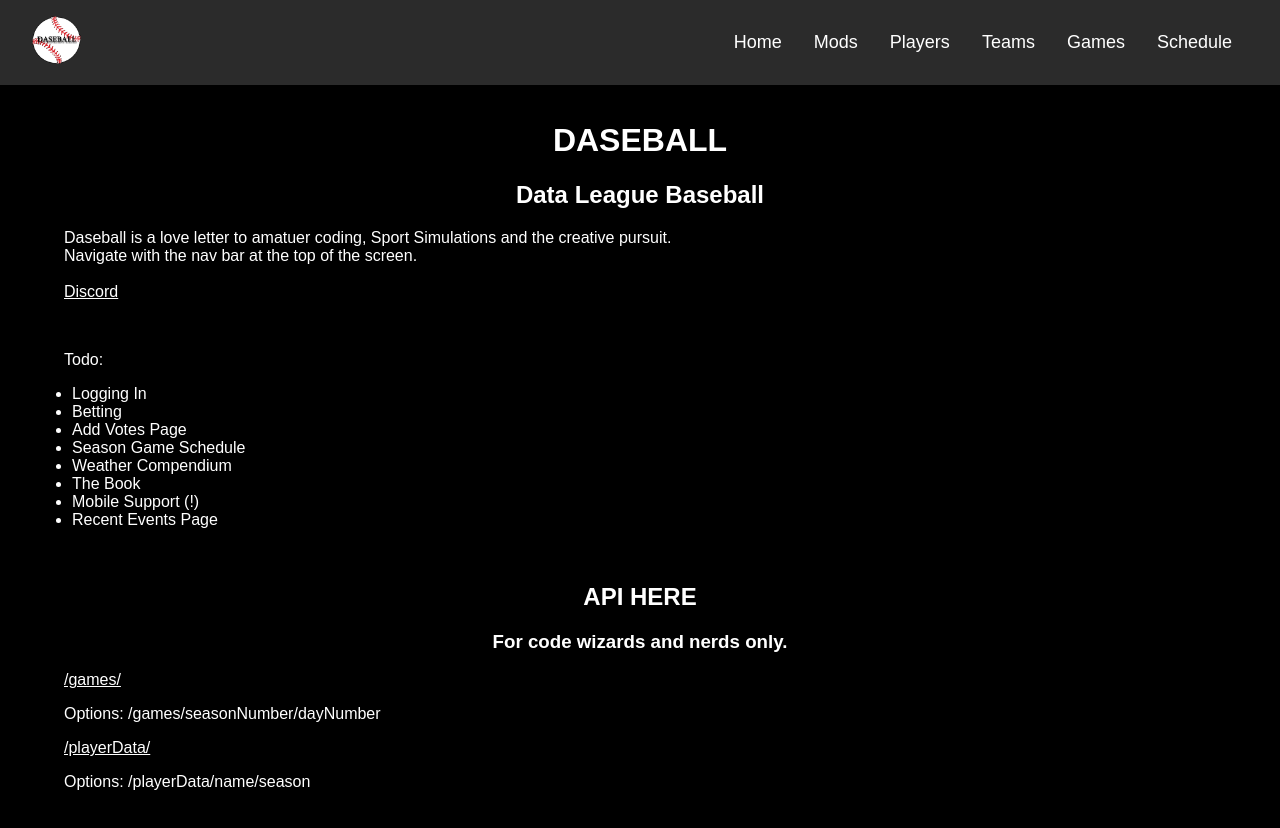
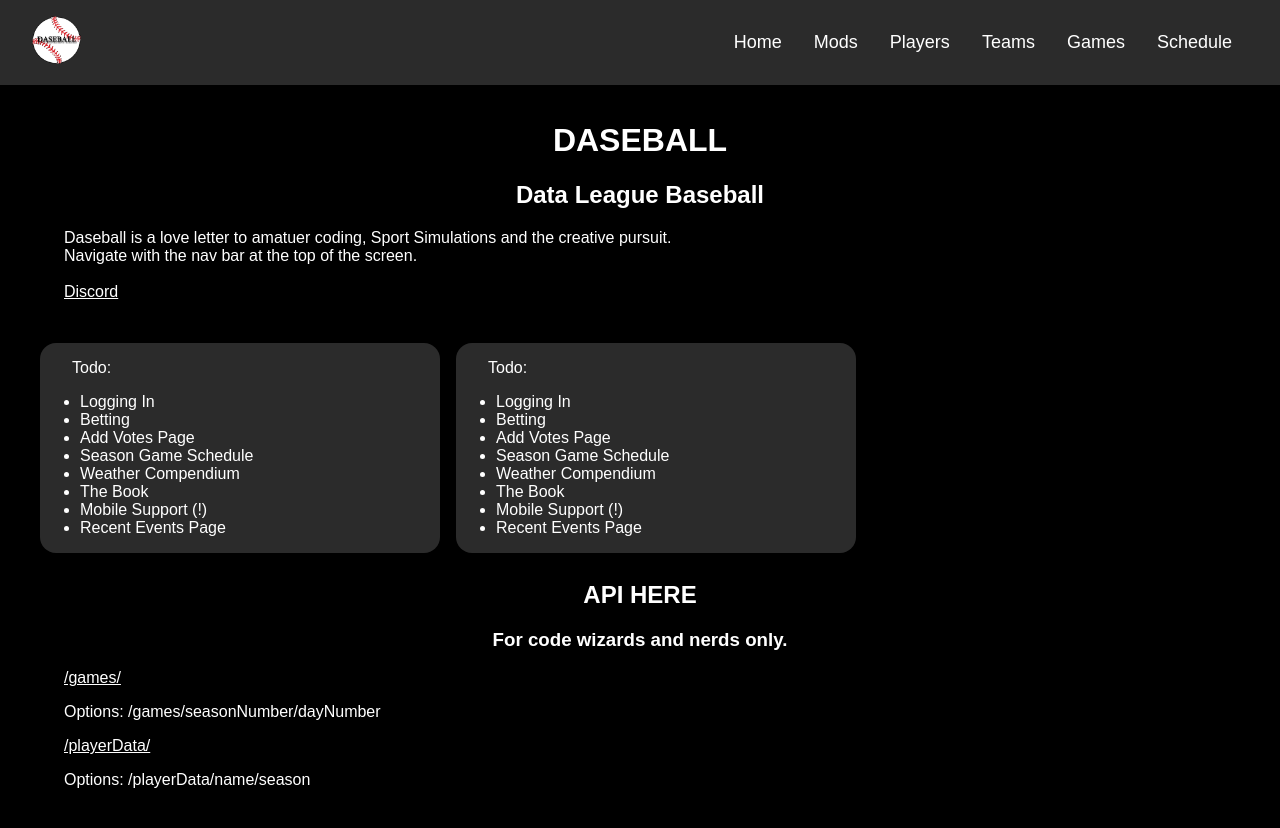
Before and after one commit to KetUnderscore/daseballreactfwontend, a React (Create React App) app: page / in a window 1280 px wide. Shown: the top 828 px of the page. Built offline with nearby package versions, Linux system fonts and the light colour scheme.

Commit message:
Spliting the home up

```diff
--- a/src/pages/Home.js
+++ b/src/pages/Home.js
@@ -9,6 +9,7 @@ function Home() {
             <br/><a href="https://discord.gg/UZ3TfurF4N">Discord</a>
             </p>
             <br/>
+            <div className='game-panel'>
                 <p>Todo:</p>
                 <ul>
                     <li>Logging In</li>
@@ -20,6 +21,20 @@ function Home() {
                     <li>Mobile Support (!)</li>
                     <li>Recent Events Page</li>
                 </ul>
+            </div>
+            <div className='game-panel'>
+                <p>Todo:</p>
+                <ul>
+                    <li>Logging In</li>
+                    <li>Betting</li>
+                    <li>Add Votes Page</li>
+                    <li>Season Game Schedule</li>
+                    <li>Weather Compendium</li>
+                    <li>The Book</li>
+                    <li>Mobile Support (!)</li>
+                    <li>Recent Events Page</li>
+                </ul>
+            </div>
             <br/>
             <h2>API HERE</h2>
             <h3 className="center">For code wizards and nerds only.</h3>
--- a/src/pages/Team.js
+++ b/src/pages/Team.js
@@ -100,7 +100,8 @@ function Team() {
                     teamData != null ?
                     <div className="player">
                         <h1>{ teamData[0].teamEmoji }{ teamData[0].teamName }</h1>
-                        <h1>Vibes | {   teamData[0].curVibe < -25 ? "↓↓↓↓ Devastating" :
+                        <h1>W { teamData[0].gamesWon } / L { teamData[0].gamesLost }</h1>
+                        <h2>Vibes | {   teamData[0].curVibe < -25 ? "↓↓↓↓ Devastating" :
                                         teamData[0].curVibe < -15 ? "↓↓↓ Horrid" :
                                         teamData[0].curVibe < -5 ?  "↓↓ Bad" :
                                         teamData[0].curVibe < 0 ?   "↓ Not Great" :
@@ -110,9 +111,8 @@ function Team() {
                                         teamData[0].curVibe < 26 ?  "↑↑↑ Amazing" :
                                         teamData[0].curVibe >= 26 ? "↑↑↑↑ Impeccable" :
                                         "None"
-                                    }</h1>
-                        <h1>Spirit Fund | {teamData[0].spiritFund }/ 10000</h1>
-                        <h1>W { teamData[0].gamesWon } / L { teamData[0].gamesLost }</h1>
+                                    }</h2>
+                        <h2>Spirit Fund | {teamData[0].spiritFund }/ 10000</h2>
 
                         <div className="center row">
                             {  teamData[0]?.teamMods.map( (item) => {
```
Lines whose indentation alone changed are shown as unchanged.
